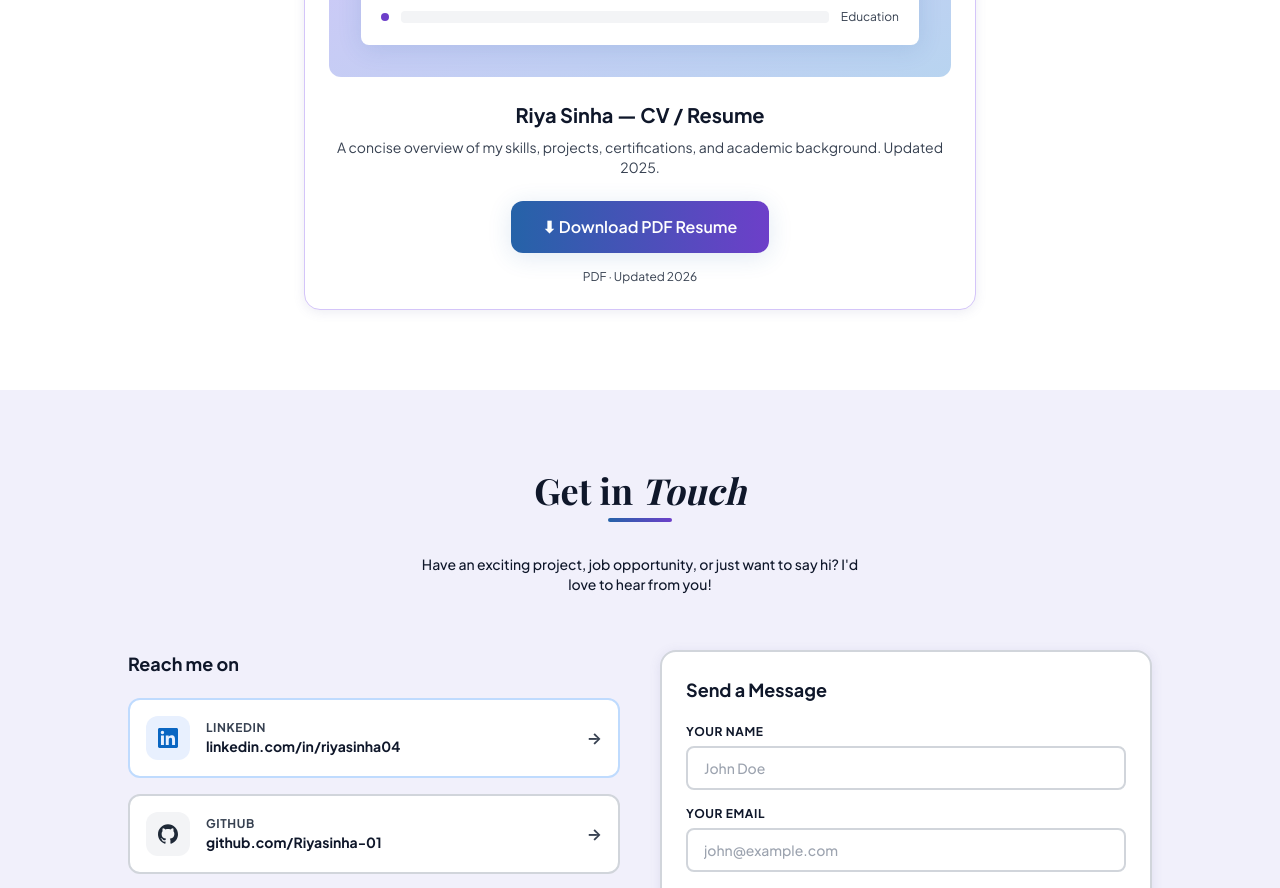
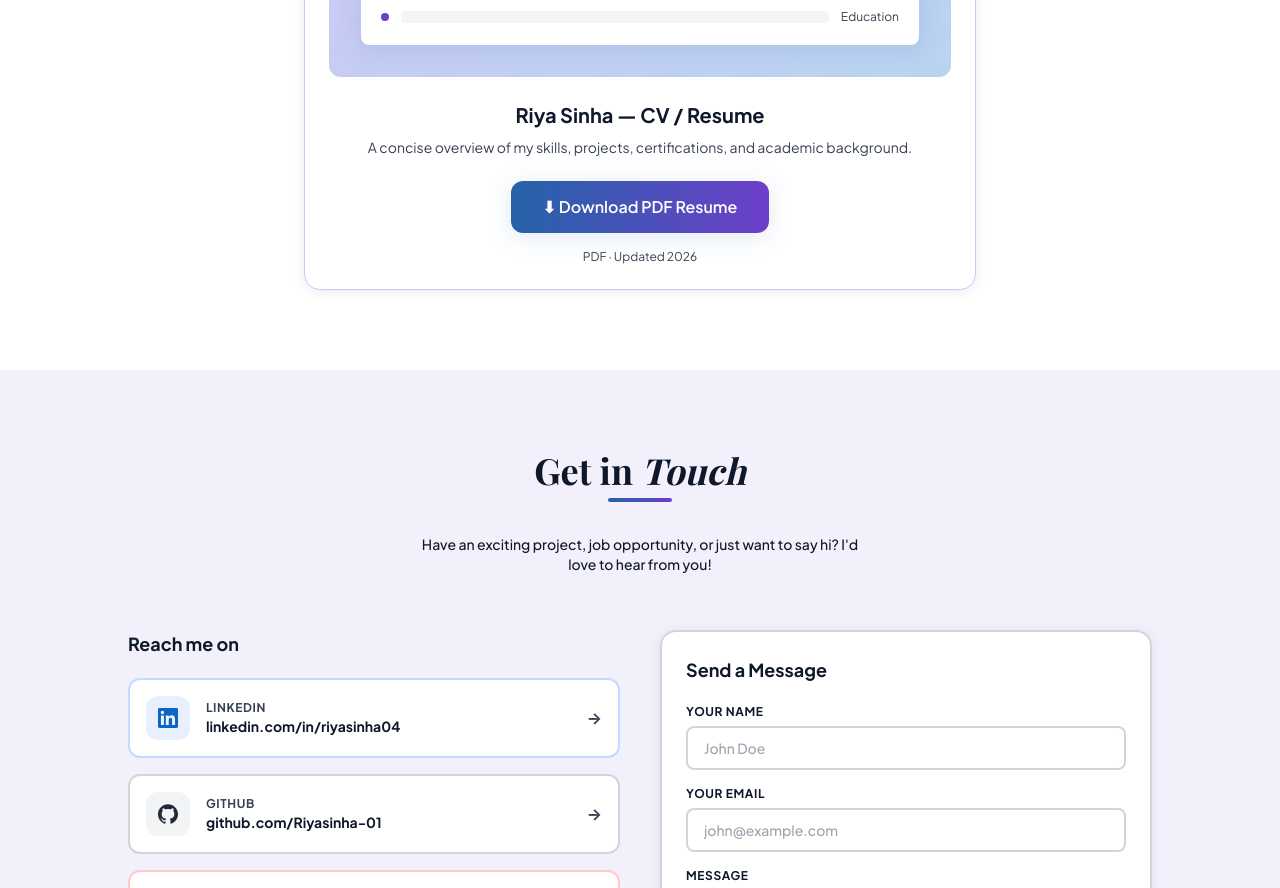
Before and after one commit to Riyasinha-01/Portfolio, a React (Vite) app: page / in a window 1280 px wide. Shown: the part 6020-6908 px from the top of the page. Built offline with nearby package versions, Linux system fonts and the light colour scheme; a web font is replaced by a local one.

Commit message:
UI Updates

```diff
--- a/src/components/Resume.jsx
+++ b/src/components/Resume.jsx
@@ -53,7 +53,6 @@ export default function Resume() {
           <h3 className="text-xl font-bold text-brand-dark mb-2">Riya Sinha — CV / Resume</h3>
           <p className="text-brand-muted text-sm mb-6">
             A concise overview of my skills, projects, certifications, and academic background.
-            Updated 2025.
           </p>
 
           {/*
```
